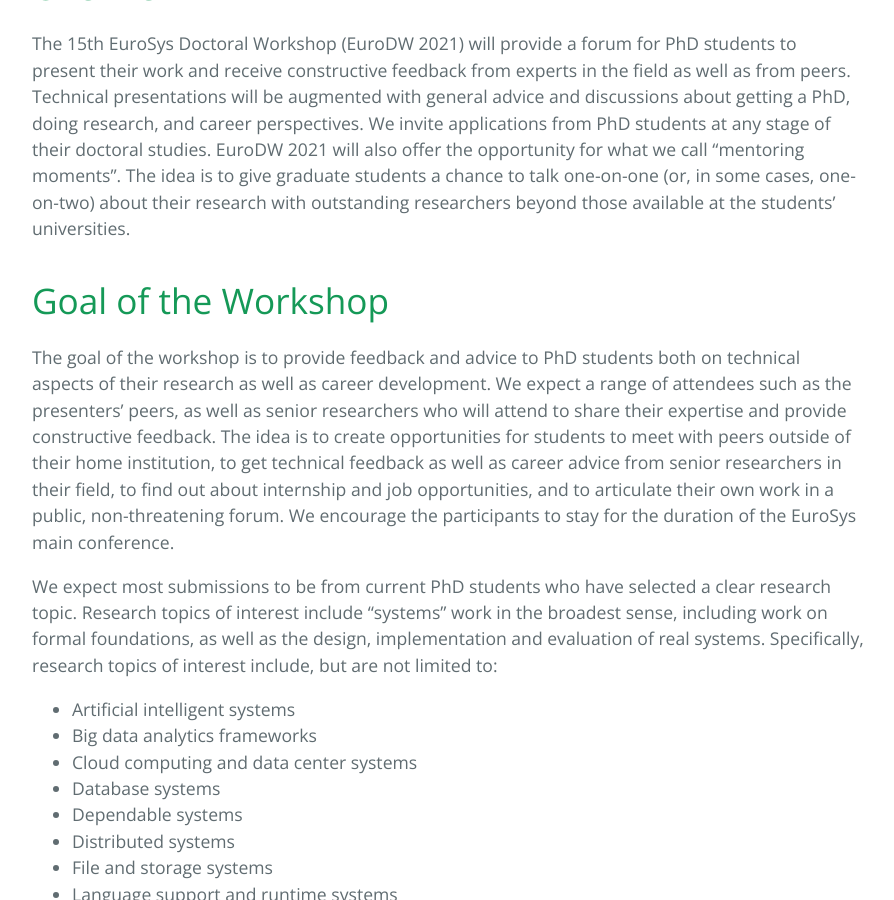
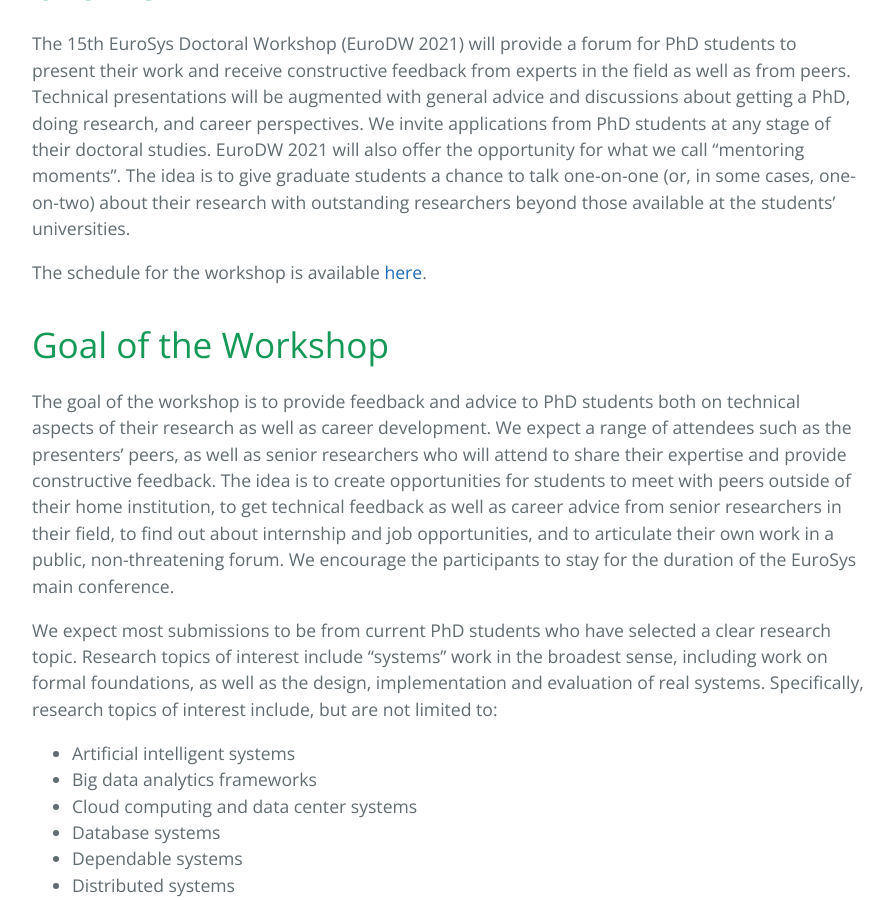
Before and after one commit to nacrooks/eurodw21.github.io, a Jekyll site: the page built from index.md, in a window 1280 px wide and 900 px high, scrolled down 420 px. Shown: the whole window, without its empty margins (192-1086 px from the left). Built offline with Jekyll 4.4.1, drawn with Linux system fonts in a browser that asks for light colours.

Commit message:
Fixing typo

```diff
--- a/index.md
+++ b/index.md
@@ -9,6 +9,8 @@ The 15th EuroSys Doctoral Workshop (EuroDW 2021) will provide a forum for PhD st
 {% comment %}
 EuroDW 2021 has transformed into a virtual event, using the Zoom platform for streaming pre-recorded 5 min talks followed by 5 min live Q&A. We will additionally feature a #eurodw20 Slack channel in the main EuroSys Slack workspace where interaction can continue asynchronously during the workshop. We would like to thank our mentors who will provide remote mentoring to EuroDW students of accepted papers.
 {% endcomment %}
+
+The schedule for the workshop is available [here](schedule.html).
 
 # Goal of the Workshop
 
```
